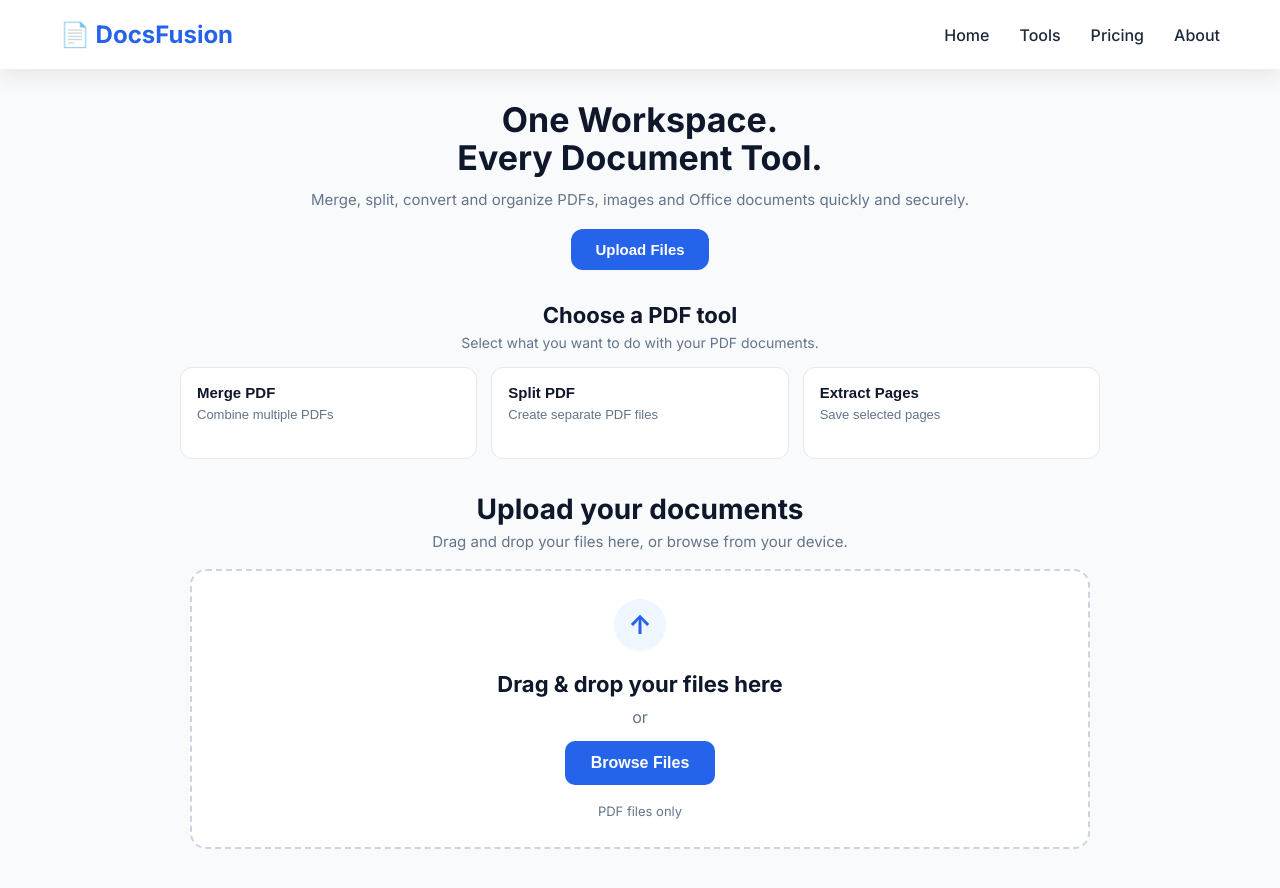
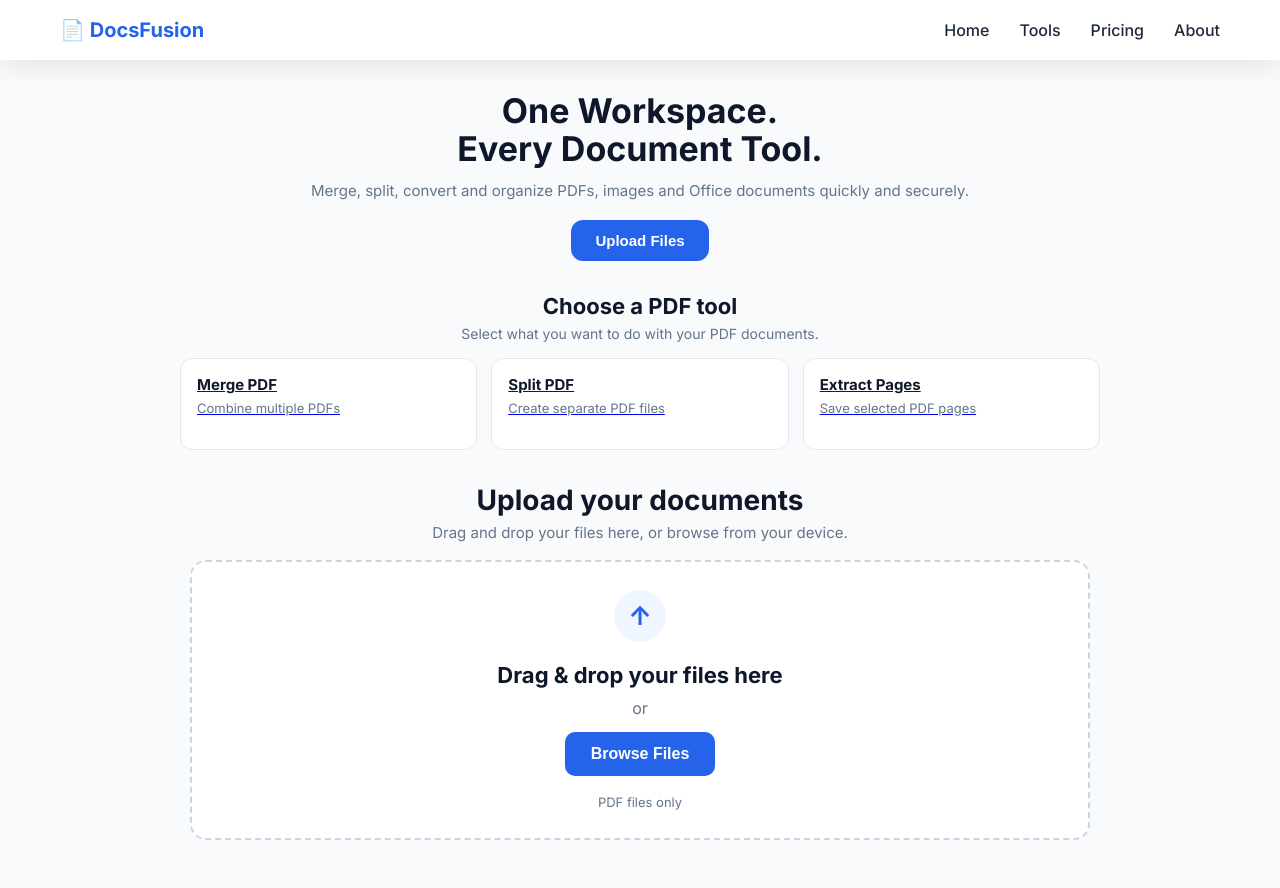
Before and after one commit to Rahul-dev99/Docsfusion, a website built with Vite: page frontend/Index.html in a window 1280 px wide. Built offline with nearby package versions, Linux system fonts and the light colour scheme.

Commit message:
Improve homepage and tool page navigation

```diff
--- a/frontend/Index.html
+++ b/frontend/Index.html
@@ -32,9 +32,13 @@
 
    <header class="header">
 
-    <div class="logo">
-        📄 DocsFusion
-    </div>
+    <a
+    href="./"
+    class="logo"
+    aria-label="DocsFusion home"
+>
+    📄 DocsFusion
+</a>
 
     <button
         type="button"
@@ -89,8 +93,9 @@
         </button>
 
     </section>
-    <section
+   <section
     class="tool-selector"
+    id="tools"
     aria-labelledby="tool-selector-title"
 >
     <div class="tool-selector-container">
@@ -107,16 +112,14 @@
 
         </div>
 
-        <div
+        <nav
             class="tool-options"
-            role="group"
             aria-label="PDF tools"
         >
 
-            <button
-                type="button"
+            <a
+                href="./merge-pdf/"
                 class="tool-option"
-                data-tool="merge"
             >
                 <span class="tool-option-title">
                     Merge PDF
@@ -125,12 +128,12 @@
                 <span class="tool-option-description">
                     Combine multiple PDFs
                 </span>
-            </button>
+            </a>
 
-            <button
-                type="button"
+
+            <a
+                href="./split-pdf/"
                 class="tool-option"
-                data-tool="split"
             >
                 <span class="tool-option-title">
                     Split PDF
@@ -139,23 +142,23 @@
                 <span class="tool-option-description">
                     Create separate PDF files
                 </span>
-            </button>
+            </a>
 
-            <button
-                type="button"
+
+            <a
+                href="./extract-pdf-pages/"
                 class="tool-option"
-                data-tool="extract"
             >
                 <span class="tool-option-title">
                     Extract Pages
                 </span>
 
                 <span class="tool-option-description">
-                    Save selected pages
+                    Save selected PDF pages
                 </span>
-            </button>
+            </a>
 
-        </div>
+        </nav>
 
     </div>
 </section>
--- a/frontend/styles/components.css
+++ b/frontend/styles/components.css
@@ -419,6 +419,57 @@
     display: none;
 
 }
+
+/* ==========================================
+   CLICKABLE LOGO
+========================================== */
+
+.header a.logo {
+    display: inline-flex;
+    align-items: center;
+    gap: 8px;
+
+    font-size: 20px;
+    font-weight: 700;
+
+    color: #2563EB;
+
+    text-decoration: none;
+
+    line-height: 1;
+
+    white-space: nowrap;
+
+    cursor: pointer;
+}
+
+.header a.logo:visited {
+    color: #2563EB;
+
+    text-decoration: none;
+}
+
+.header a.logo:hover {
+    color: #1D4ED8;
+
+    text-decoration: none;
+}
+
+.header a.logo:focus {
+    color: #2563EB;
+
+    text-decoration: none;
+}
+
+.header a.logo:focus-visible {
+    outline: 3px solid rgba(37, 99, 235, 0.25);
+
+    outline-offset: 4px;
+
+    border-radius: 4px;
+
+    text-decoration: none;
+}
 /* ==========================================
    MOBILE NAVIGATION
 ========================================== */
@@ -433,13 +484,7 @@
 
     }
 
-    .logo {
-
-        font-size: 20px;
-
-    }
-
-    .mobile-menu-button {
+        .mobile-menu-button {
 
         display: flex;
 
```
Also changed, not shown: frontend/extract-pdf-pages/index.html (+7 -3 lines), frontend/merge-pdf/index.html (+7 -3 lines), frontend/split-pdf/index.html (+7 -3 lines).
